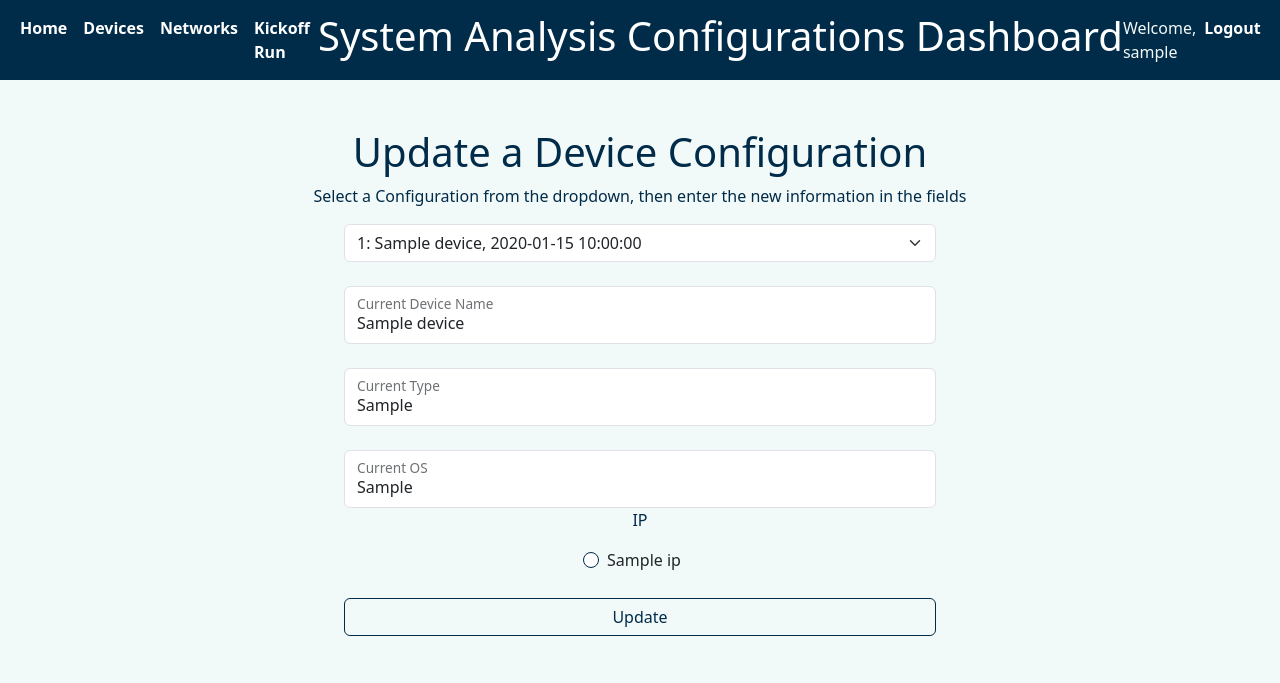
After one commit to maddun01/web-app-assignment, a Flask app: page /device/update in a window 1280 px wide. The commit adds this page. Shown: the top 683 px of the page. Run offline with Flask 3, Linux system fonts and the light colour scheme; a user stored in the database is signed in; tables that the repository leaves empty hold one stand-in row (values such as "Sample post").

Commit message:
UI Tweaks and add support for updating entries

```diff
--- a/web_application/forms/device_form.py
+++ b/web_application/forms/device_form.py
@@ -1,17 +1,26 @@
 ## FORM
 
 from flask_wtf import FlaskForm
-from wtforms import StringField, IntegerField, RadioField, SubmitField
+from wtforms import StringField, IntegerField, RadioField, SelectField, SubmitField
 
 
 class AddDevice(FlaskForm):
-    name = StringField("Enter device name: ")
-    type = StringField("Enter device type: ")
-    os = StringField("Enter operating system: ")
+    name = StringField("Device Name")
+    type = StringField("Device Type")
+    os = StringField("Device Operating System")
     ip = RadioField()
-    submit = SubmitField("Add device")
+    submit = SubmitField("Add Device")
+
+
+class UpdateDevice(FlaskForm):
+    device = SelectField("Select a Device")
+    name = StringField("Current Device Name ")
+    type = StringField("Current Type")
+    os = StringField("Current OS")
+    ip = RadioField()
+    submit = SubmitField("Update")
 
 
 class DeleteDevice(FlaskForm):
-    id = IntegerField("Enter device ID: ")
-    submit = SubmitField("Delete device")
+    id = IntegerField("Device ID")
+    submit = SubmitField("Delete Device")
--- a/web_application/templates/devices/list_devices.html
+++ b/web_application/templates/devices/list_devices.html
@@ -7,7 +7,7 @@
     <p>Here is a list of the current device configurations in the database</p>
     <div class="btn-group" role="group" aria-label="Default button group">
         <a type="button" class="btn" href="{{url_for('devices.add_device')}}">Add Device</a>
-        <a type="button" class="btn" href="{{url_for('devices.list_devices')}}">Update Device</a>
+        <a type="button" class="btn" href="{{url_for('devices.update_device')}}">Update Device</a>
         {% if current_user.is_admin == True %}
         <a type="button" class="btn" href="{{url_for('devices.delete_device')}}">Delete Device</a>
         {% endif %}
--- /dev/null
+++ b/web_application/templates/devices/update_device.html
@@ -0,0 +1,42 @@
+<!-- DEVICE TEMPLATE -->
+
+{% extends "base.html" %}
+{% block content %}
+<div class="jumbotron text-center p-5">
+    <h1>Update a Device Configuration</h1>
+    <p>Select a Configuration from the dropdown, then enter the new information in the fields</p>
+    <div class="col-xxl-4 col-lg-6 mx-auto">
+        <form method="POST">
+            {{form.hidden_tag()}}
+            {{form.device(class="form-select")}}
+            <br>
+            <div class="form-floating">
+                {{form.name(class="form-control", value=device.name)}}
+                {{form.name.label}}
+            </div>
+            <br>
+            <div class="form-floating">
+                {{form.type(class="form-control", value=device.type)}}
+                {{form.type.label}}
+            </div>
+            <br>
+            <div class="form-floating">
+                {{form.os(class="form-control", value=device.os)}}
+                {{form.os.label}}
+            </div>
+            <p>IP</p>
+            {% for subfield in form.ip %}
+            <div class="form-check form-check-inline">
+                <td>{{subfield(class="form-check-input")}}
+                </td>
+                <td>{{subfield.label}}</td>
+            </div>
+            {% endfor %}
+            <br>
+            <br>
+            {{form.submit(class="btn col-lg-12")}}
+
+        </form>
+    </div>
+</div>
+{% endblock %}
--- a/web_application/templates/networks/list_networks.html
+++ b/web_application/templates/networks/list_networks.html
@@ -7,7 +7,7 @@
     <p>Here is a list of the networks in the database</p>
     <div class="btn-group" role="group" aria-label="Default button group">
         <a type="button" class="btn" href="{{url_for('networks.add_network')}}">Add Network</a>
-        <a type="button" class="btn" href="{{url_for('networks.list_networks')}}">Update Network</a>
+        <a type="button" class="btn" href="{{url_for('networks.update_network')}}">Update Network</a>
         {% if current_user.is_admin == True %}
         <a type="button" class="btn" href="{{url_for('networks.delete_network')}}">Delete Network</a>
         {% endif %}
--- a/web_application/utils.py
+++ b/web_application/utils.py
@@ -35,7 +35,6 @@ def generate_device_dict(database_list):
     device_list = []
     for device in database_list:
         ip_name = Ip.query.filter_by(id=device.ip_id).first()
-        print(ip_name.name)
         dictionary = {
             "id": device.id,
             "name": device.name,
@@ -54,7 +53,6 @@ def generate_network_dict(database_list):
     network_list = []
     for network in database_list:
         datatype_name = Datatype.query.filter_by(id=network.datatype_id).first()
-        print(datatype_name.name)
         dictionary = {
             "id": network.id,
             "name": network.name,
--- a/web_application/views/device_view.py
+++ b/web_application/views/device_view.py
@@ -4,7 +4,7 @@ from flask import Blueprint, redirect, render_template, url_for
 from flask_login import login_required
 
 from web_application import db
-from web_application.forms.device_form import AddDevice, DeleteDevice
+from web_application.forms.device_form import AddDevice, UpdateDevice, DeleteDevice
 from web_application.models.model import Device, Ip
 from web_application.utils import auth_required, generate_device_dict
 
@@ -16,7 +16,7 @@ device_blueprint = Blueprint(
 @device_blueprint.route("/add", methods=["GET", "POST"])
 @login_required
 def add_device():
-    """Adds a new network to the database given a valid form"""
+    """Adds a new device to the database given a valid form"""
     form = AddDevice()
     form.ip.choices = [(ip.id, ip.name) for ip in Ip.query.all()]
 
@@ -34,6 +34,32 @@ def add_device():
         return redirect(url_for("devices.list_devices"))
     else:
         return render_template("add_device.html", form=form)
+
+
+@device_blueprint.route("/update", methods=["GET", "POST"])
+@login_required
+def update_device():
+    """Updates a chosen device with the given data"""
+    form = UpdateDevice()
+    form.ip.choices = [(ip.id, ip.name) for ip in Ip.query.all()]
+    form.device.choices = [
+        (device.id, f"{device.id}: {device.name}, {device.date_added}")
+        for device in Device.query.all()
+    ]
+    device = Device.query.all()[0]
+    if form.validate_on_submit():
+        device = form.device.data
+        updated_device = Device.query.get(device)
+
+        updated_device.name = form.name.data
+        updated_device.type = form.type.data
+        updated_device.os = form.os.data
+        updated_device.ip_id = form.ip.data
+
+        db.session.add(updated_device)
+        db.session.commit()
+        return redirect(url_for("devices.list_devices"))
+    return render_template("update_device.html", form=form, device=device)
 
 
 @device_blueprint.route("/list")
```
Also changed, not shown: web_application/forms/network_form.py (+15 -6 lines), web_application/templates/networks/update_network.html (added, +40 -0 lines), web_application/views/network_view.py (+29 -1 lines).
